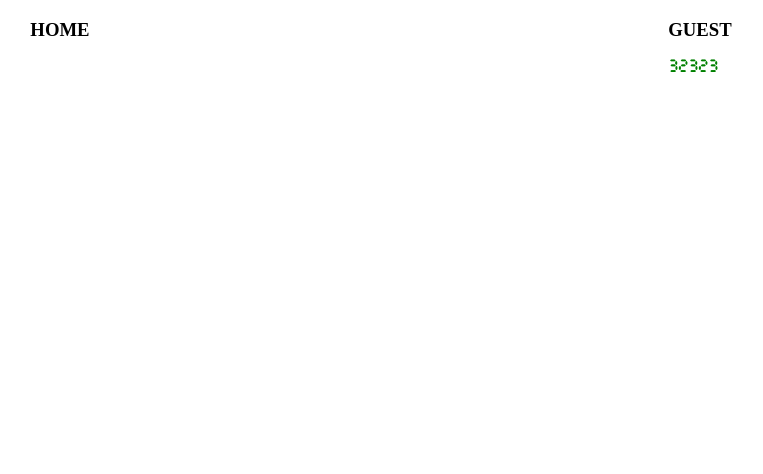
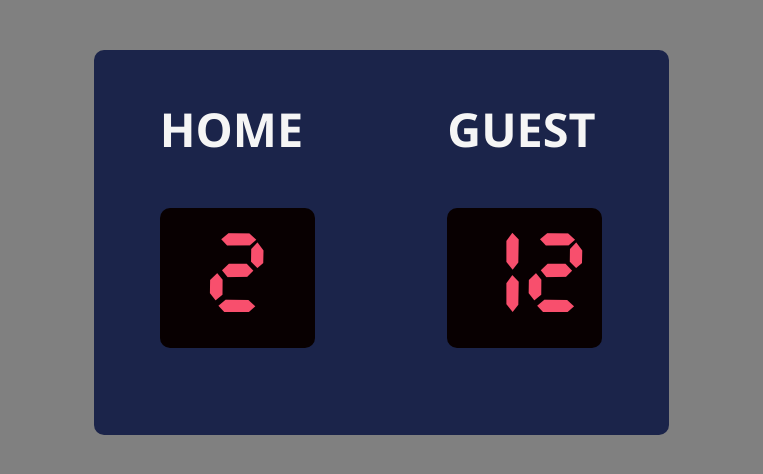
Before and after one commit to gruuvindotdev/scrimba-scoreboard, a plain HTML site: page index.html in a window 1280 px wide. Shown: the whole page, without its empty margins (259-1022 px from the left). Drawn offline with Linux system fonts and the light colour scheme.

Commit message:
add basic styling and structure

```diff
--- a/index.html
+++ b/index.html
@@ -10,10 +10,11 @@
     <div class="container">
         <div>
             <h3>HOME</h3>
+            <div class="counter">2</div>
         </div>
         <div>
             <h3>GUEST</h3>
-            <div class="counter">32323</div>
+            <div class="counter">12</div>
         </div>
     </div>
     <script src="index.js"></script>
--- a/styles/index.css
+++ b/styles/index.css
@@ -1,18 +1,36 @@
 body {
     margin: 0;
+    font-family:'Segoe UI', Tahoma, Geneva, Verdana, sans-serif;
+    background-color: grey;
 }
 
+/*+ Custom Scoreboard Font imported **/
 @font-face {
     font-family: "Scores";
     src: url("scoreboard_font.ttf")
 }
 
 .container {
+    background-color: #1B244A;
     display: flex;
-    justify-content: space-around;w
+    justify-content: space-around;
+    margin: auto;
+    margin-top: 50px;
+    color: whitesmoke;
+    border-radius: 10px;
+    width: 575px;
+    height: 385px;
+    font-size: 40px;;
 }
 
 .counter {
     font-family: "Scores";
-    color:green;
+    color:#F84F6D;
+    font-size: 100px;
+    padding-top: 20px;
+    text-align: center;
+    background-color: #080001;
+    width: 155px;
+    height: 120px;
+    border-radius: 10px;
 }
```
